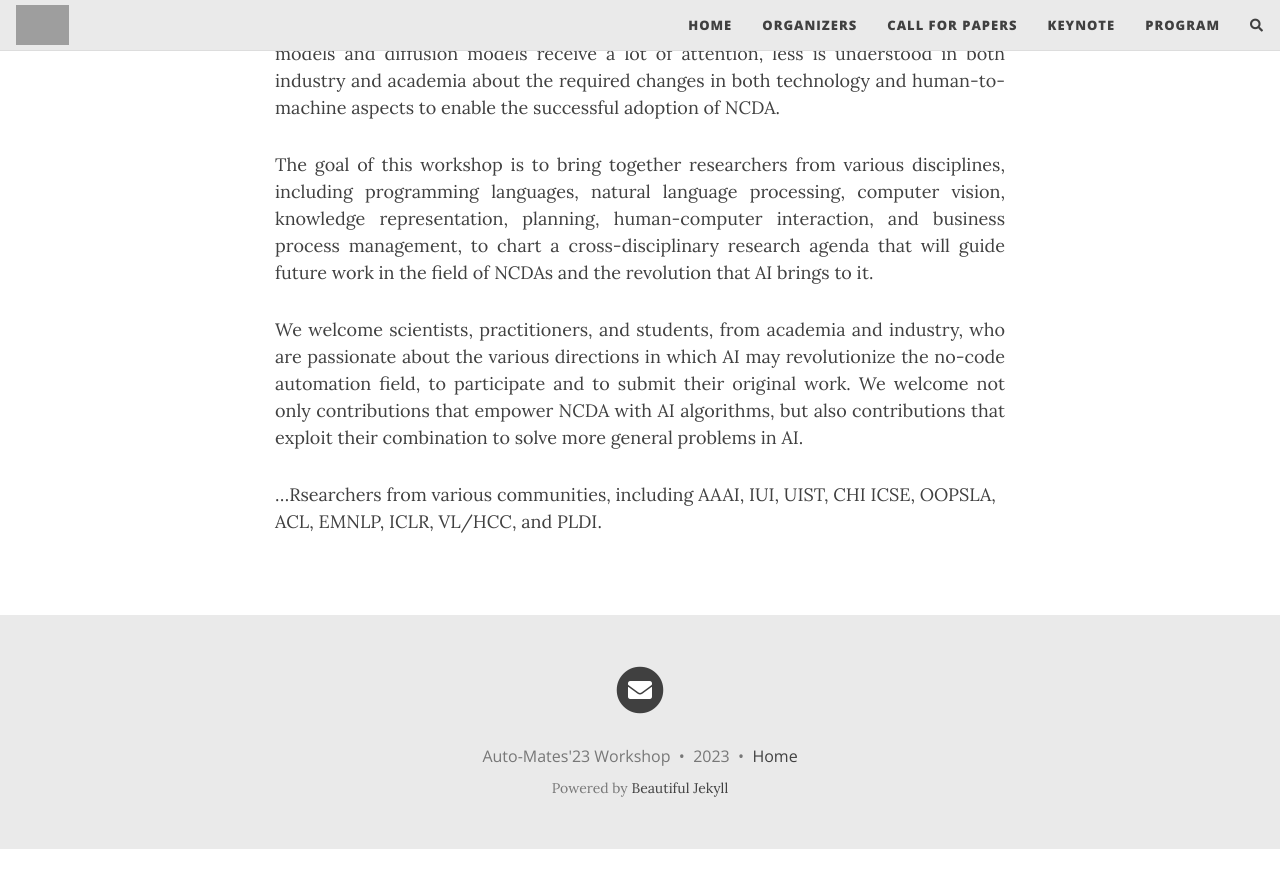
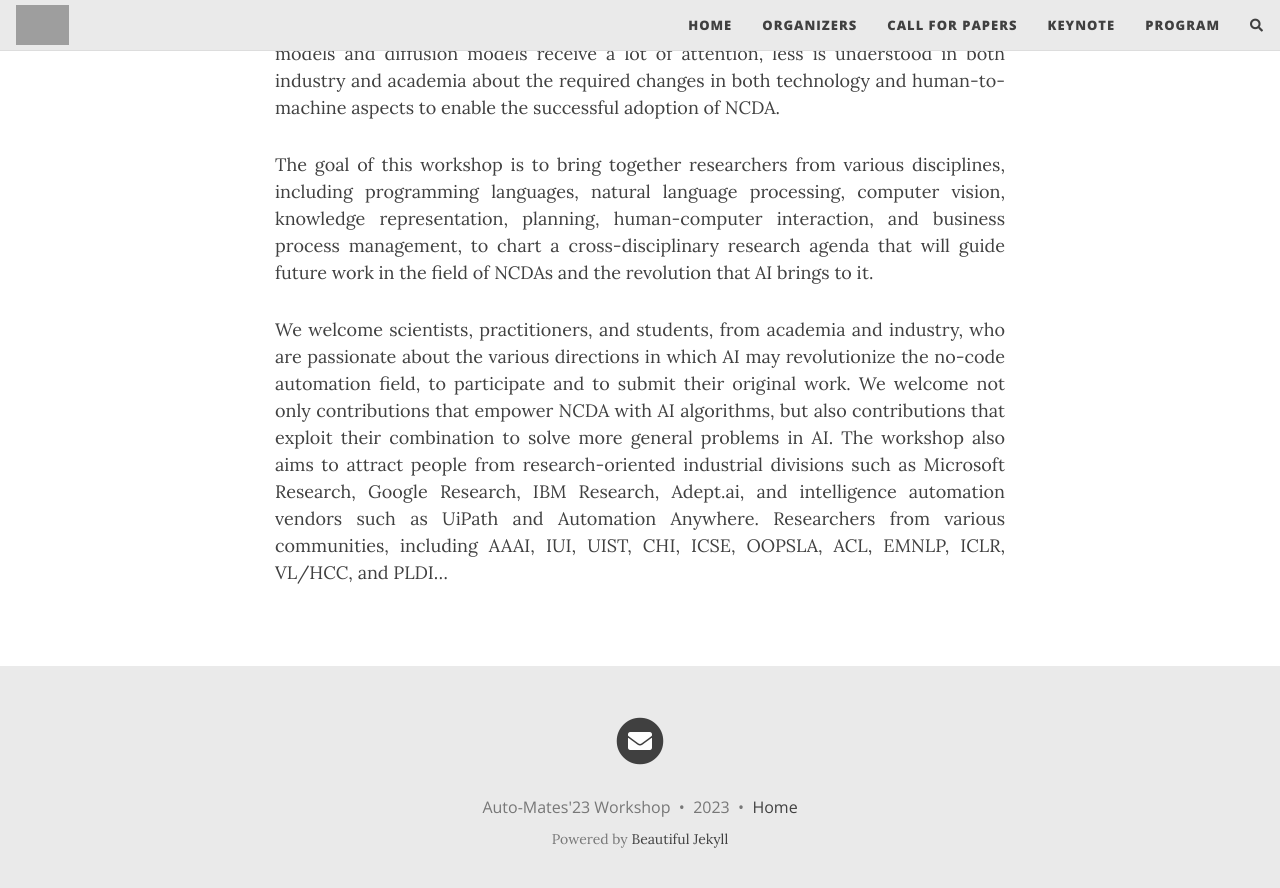
Before and after one commit to IJCAI23AutoMates/IJCAI23AutoMates..github.io, a Jekyll site: the page built from index.md, in a window 1280 px wide and 900 px high, scrolled down 1252 px. Shown: the top 888 px of the window. Built offline with Jekyll 4.4.1, drawn with Linux system fonts in a browser that asks for light colours; nearby versions of some CDN libraries; comment, search, counter and statistics services are not loaded; before the commit the page ends 2101 px from its top, so only the background shows below that; grey boxes are pictures that could not be loaded.

Commit message:
Update index.md

```diff
--- a/index.md
+++ b/index.md
@@ -22,7 +22,4 @@ That is, while the underlying transformer-based models and diffusion models rece
 The goal of this workshop is to bring together researchers from various disciplines, including programming languages, natural language processing, computer vision, knowledge representation, planning, human-computer interaction, and business process management, to chart a cross-disciplinary research agenda that will guide future work in the field of NCDAs and the revolution that AI brings to it.
 
 {: style="text-align: justify"}
-We welcome scientists, practitioners, and students, from academia and industry, who are passionate about the various directions in which AI may revolutionize the no-code automation field, to participate and to submit their original work. We welcome not only contributions that empower NCDA with AI algorithms, but also contributions that exploit their combination to solve more general problems in AI.
-
-
-...Rsearchers from various communities, including AAAI, IUI, UIST, CHI ICSE, OOPSLA, ACL, EMNLP, ICLR, VL/HCC, and PLDI.
+We welcome scientists, practitioners, and students, from academia and industry, who are passionate about the various directions in which AI may revolutionize the no-code automation field, to participate and to submit their original work. We welcome not only contributions that empower NCDA with AI algorithms, but also contributions that exploit their combination to solve more general problems in AI. The workshop also aims to attract people from research-oriented industrial divisions such as Microsoft Research, Google Research, IBM Research, Adept.ai, and intelligence automation vendors such as UiPath and Automation Anywhere. Researchers from various communities, including AAAI, IUI, UIST, CHI, ICSE, OOPSLA, ACL, EMNLP, ICLR, VL/HCC, and PLDI...
```
